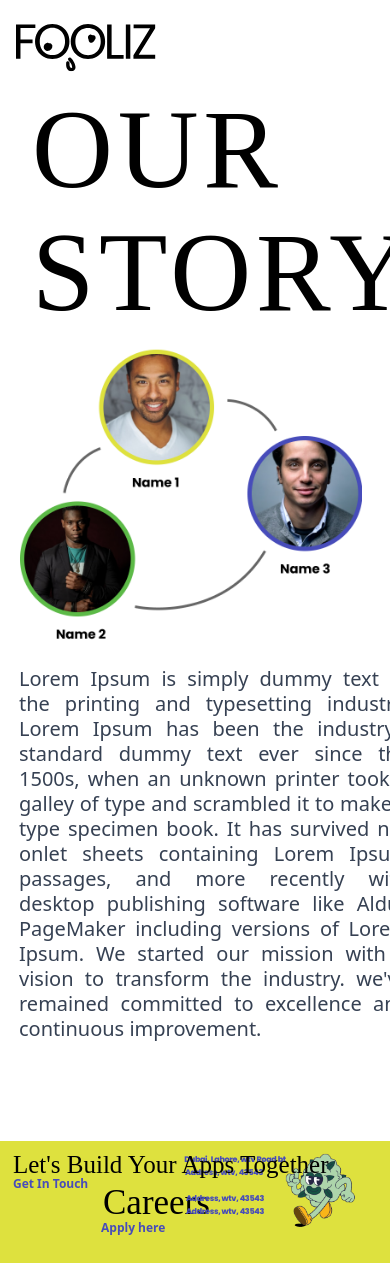
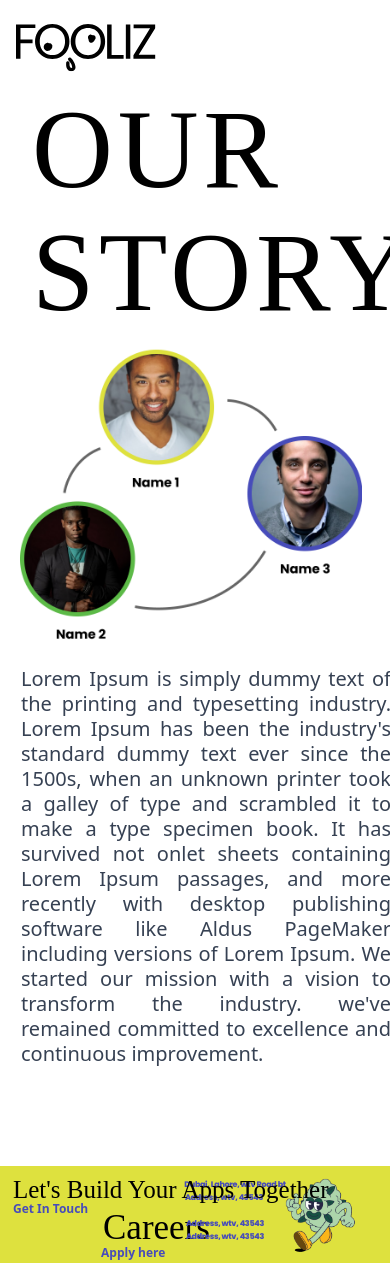
Before and after one commit to ahmadiq01/test, a React (Vite) app: page /story in a window 390 px wide. Shown: the top 1263 px of the page. Built offline with nearby package versions, Linux system fonts and the light colour scheme; a web font is replaced by a local one.

Commit message:
Update story.jsx

```diff
--- a/src/pages/story/story.jsx
+++ b/src/pages/story/story.jsx
@@ -28,7 +28,7 @@ const ContactPage = () => {
           </div>
 
           {/* Lorem Ipsum paragraph - Shown third on mobile */}
-          <p className="text-gray-700 w-[390px] leading-tight mb-[100px] font-semi-bold text-xl ml-[3px] md:ml-[-8px] lg:ml-[40px] lg:w-[55%] text-justify break-words">
+          <p className="text-gray-700 w-[370px] leading-tight mb-[100px] font-semi-bold text-xl ml-[5px] md:ml-[-8px] lg:ml-[40px] lg:w-[55%] text-justify break-words">
             Lorem Ipsum is simply dummy text of the printing and typesetting
             industry. Lorem Ipsum has been the industry's standard dummy text
             ever since the 1500s, when an unknown printer took a galley of type
```
